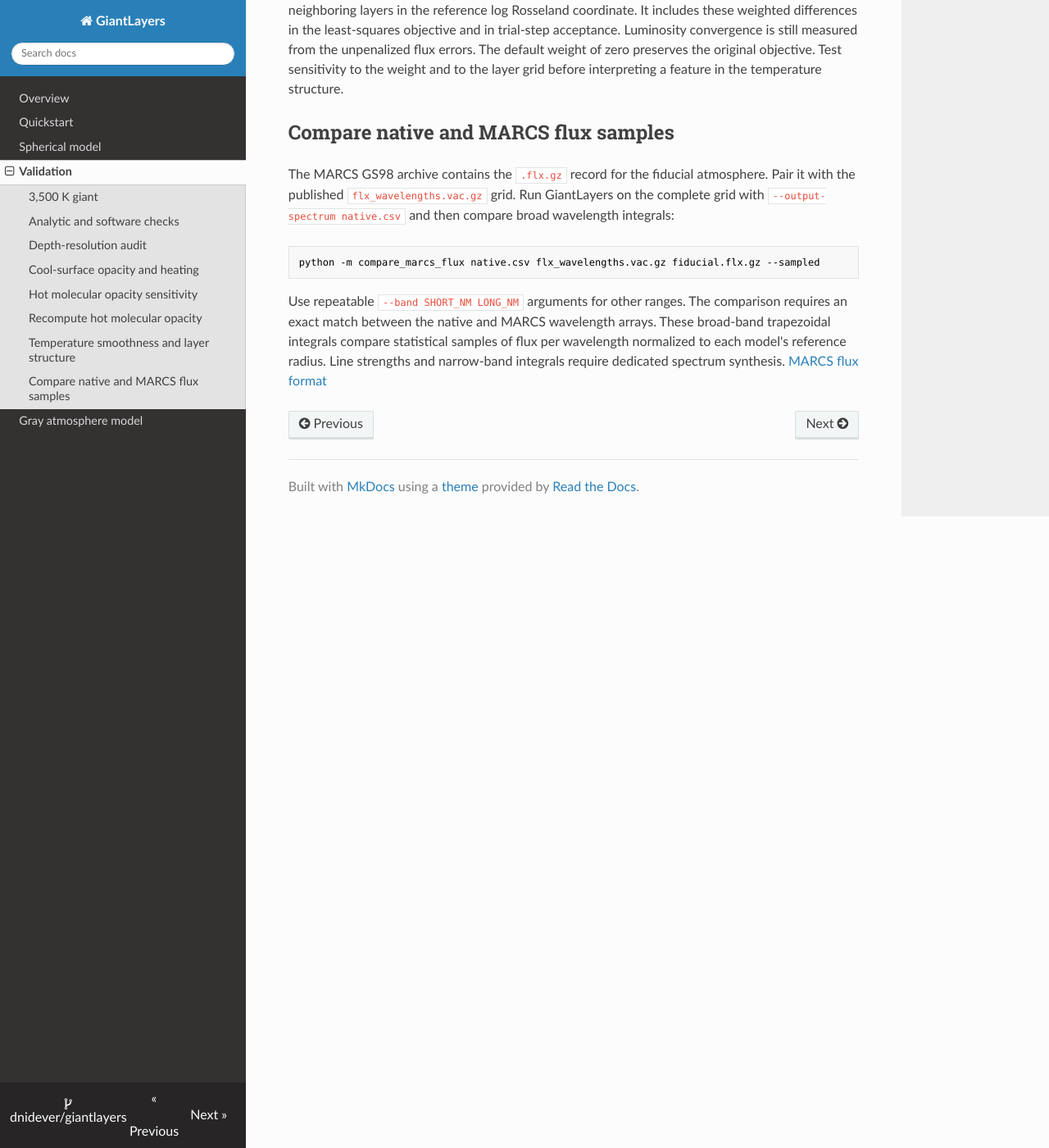
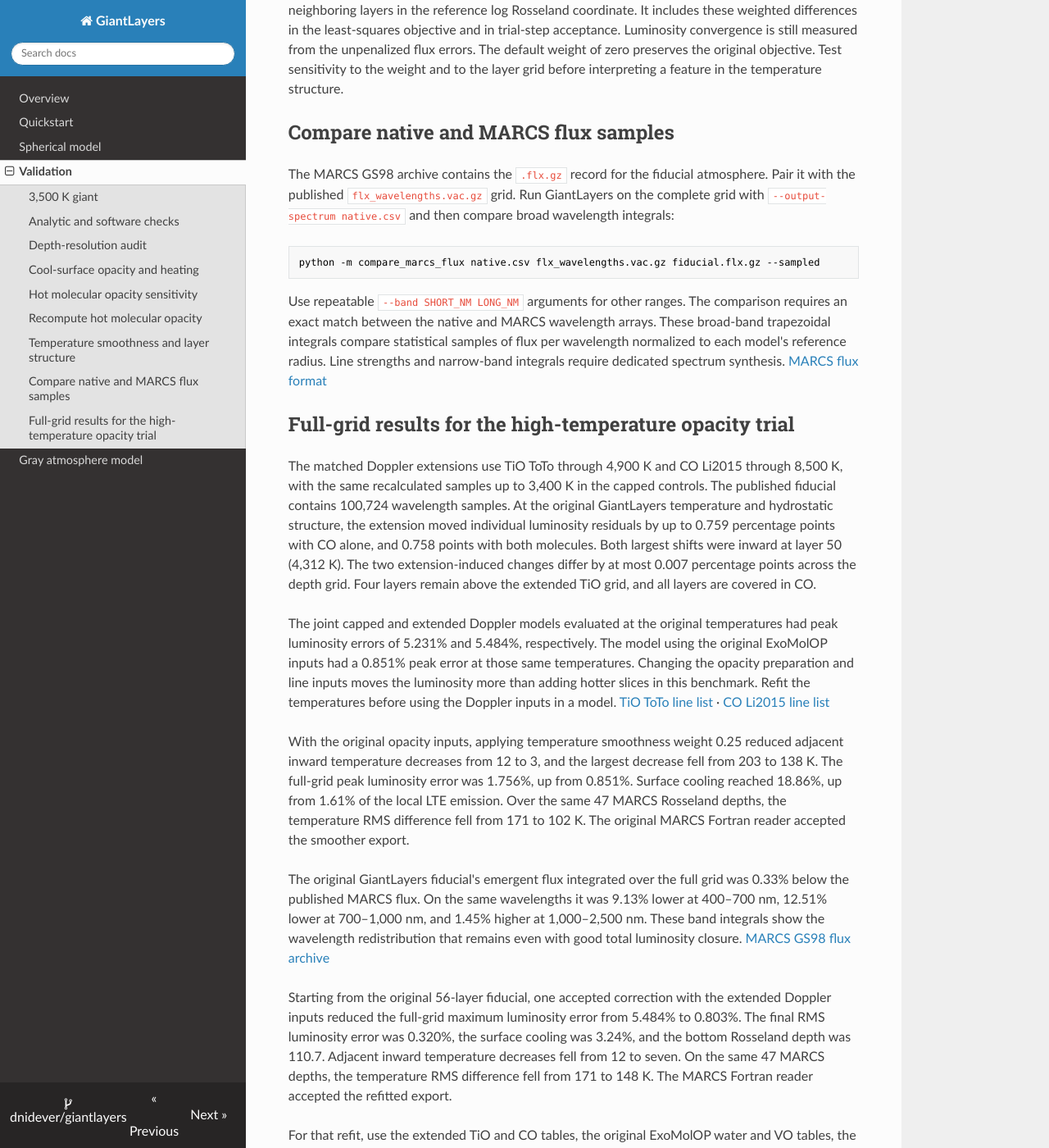
Before and after one commit to dnidever/giantlayers, an MkDocs documentation site: the page built from docs/validation.md, in a window 1280 px wide and 1400 px high, scrolled down 6611 px. Shown: the whole window at 82% size. Built offline with MkDocs 1.6.1, drawn with Linux system fonts in a browser that asks for light colours; nearby versions of some CDN libraries; some of the changed text lies outside the part shown.

````diff
--- a/docs/validation.md
+++ b/docs/validation.md
@@ -131,3 +131,27 @@ python -m compare_marcs_flux native.csv flx_wavelengths.vac.gz fiducial.flx.gz -
 ```
 
 Use repeatable `--band SHORT_NM LONG_NM` arguments for other ranges. The comparison requires an exact match between the native and MARCS wavelength arrays. These broad-band trapezoidal integrals compare statistical samples of flux per wavelength normalized to each model's reference radius. Line strengths and narrow-band integrals require dedicated spectrum synthesis. [MARCS flux format](https://marcs.astro.uu.se/docs.html)
+
+## Full-grid results for the high-temperature opacity trial
+
+The matched Doppler extensions use TiO ToTo through 4,900 K and CO Li2015 through 8,500 K, with the same recalculated samples up to 3,400 K in the capped controls. The published fiducial contains 100,724 wavelength samples. At the original GiantLayers temperature and hydrostatic structure, the extension moved individual luminosity residuals by up to 0.759 percentage points with CO alone, and 0.758 points with both molecules. Both largest shifts were inward at layer 50 (4,312 K). The two extension-induced changes differ by at most 0.007 percentage points across the depth grid. Four layers remain above the extended TiO grid, and all layers are covered in CO.
+
+The joint capped and extended Doppler models evaluated at the original temperatures had peak luminosity errors of 5.231% and 5.484%, respectively. The model using the original ExoMolOP inputs had a 0.851% peak error at those same temperatures. Changing the opacity preparation and line inputs moves the luminosity more than adding hotter slices in this benchmark. Refit the temperatures before using the Doppler inputs in a model. [TiO ToTo line list](https://www.exomol.com/data/molecules/TiO/48Ti-16O/Toto/) · [CO Li2015 line list](https://exomol.com/data/molecules/CO/12C-16O/Li2015/)
+
+With the original opacity inputs, applying temperature smoothness weight 0.25 reduced adjacent inward temperature decreases from 12 to 3, and the largest decrease fell from 203 to 138 K. The full-grid peak luminosity error was 1.756%, up from 0.851%. Surface cooling reached 18.86%, up from 1.61% of the local LTE emission. Over the same 47 MARCS Rosseland depths, the temperature RMS difference fell from 171 to 102 K. The original MARCS Fortran reader accepted the smoother export.
+
+The original GiantLayers fiducial's emergent flux integrated over the full grid was 0.33% below the published MARCS flux. On the same wavelengths it was 9.13% lower at 400–700 nm, 12.51% lower at 700–1,000 nm, and 1.45% higher at 1,000–2,500 nm. These band integrals show the wavelength redistribution that remains even with good total luminosity closure. [MARCS GS98 flux archive](https://marcs.astro.uu.se/data.html)
+
+Starting from the original 56-layer fiducial, one accepted correction with the extended Doppler inputs reduced the full-grid maximum luminosity error from 5.484% to 0.803%. The final RMS luminosity error was 0.320%, the surface cooling was 3.24%, and the bottom Rosseland depth was 110.7. Adjacent inward temperature decreases fell from 12 to seven. On the same 47 MARCS depths, the temperature RMS difference fell from 171 to 148 K. The MARCS Fortran reader accepted the refitted export.
+
+For that refit, use the extended TiO and CO tables, the original ExoMolOP water and VO tables, the same revised atomic list and stellar parameters, and the following settings:
+
+```sh
+--restart-csv fiducial.csv --steps 7 --stride 120 --workers 6 --upper-knots 56 \
+--jacobian-interval 4 --peak-error-weight 0.65 --outer-heating-weight 0.14 \
+--temperature-smoothness 0.05 --full-grid-correction
+```
+
+The refitted Doppler model's integrated flux was 0.29% below MARCS over the full sampled grid. It was 14.22% lower at 400–700 nm, 10.92% lower at 700–1,000 nm, and 1.82% higher at 1,000–2,500 nm. The improved luminosity closure and temperature RMS therefore coexist with substantial optical-band errors. These measurements refer to the temperature refit before any surface-only correction.
+
+Two surface-only corrections to the Doppler refit lowered its surface temperature from 1,883.3 to 1,868.3 K and reduced surface cooling from 3.24% to 1.11%. The full-grid maximum luminosity error remained 0.803%. A separate, weaker-regularization refit using the original opacities reached 0.857% maximum luminosity error, with nine adjacent inward temperature decreases and 8.96% surface cooling.
````
